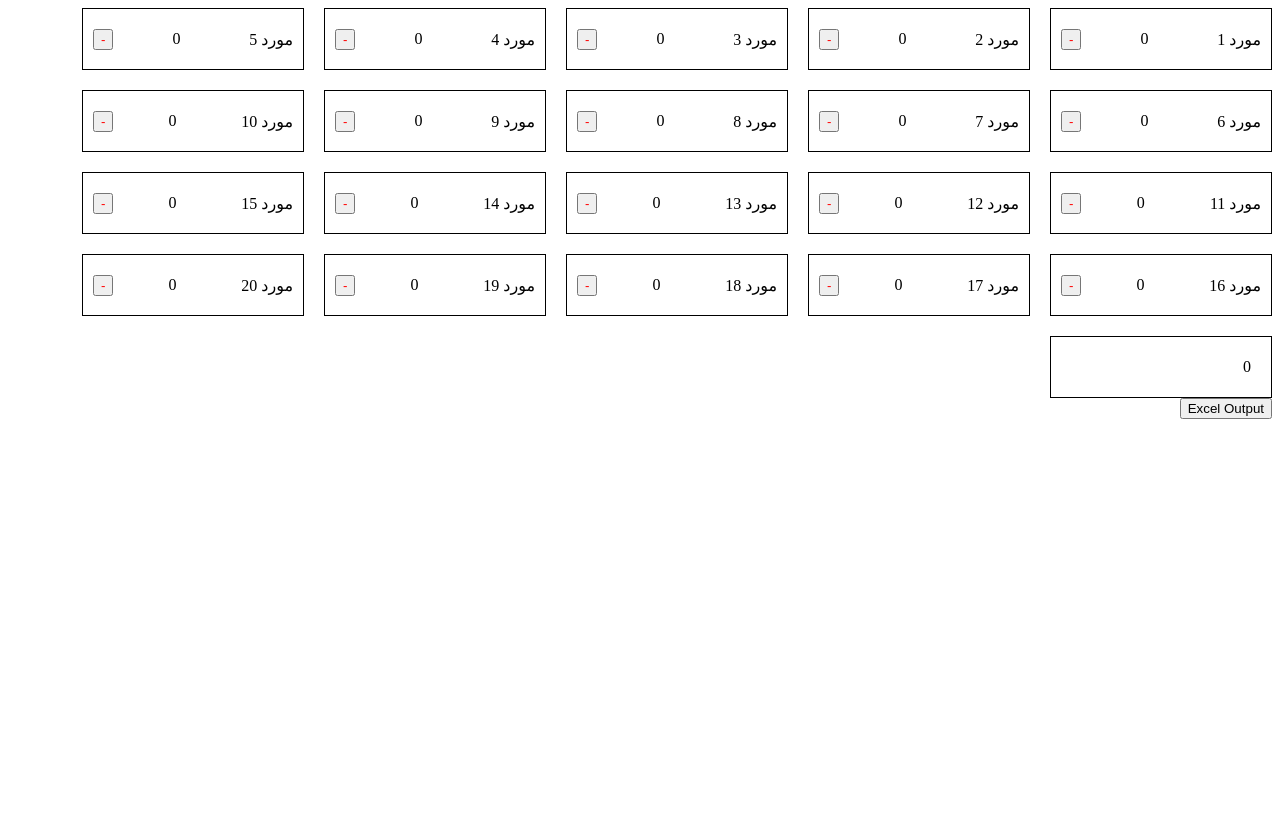
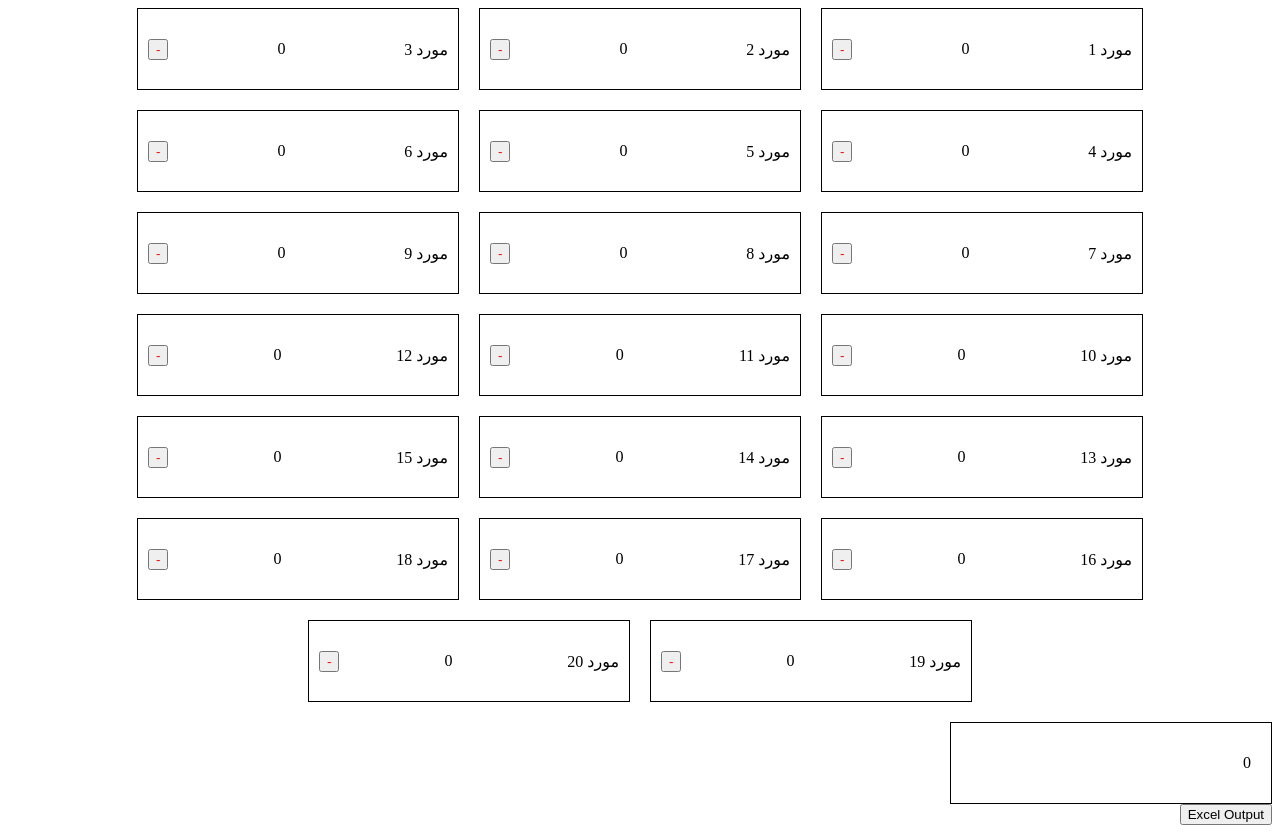
Before and after one commit to metalliclambda/counter, a plain HTML site: page index.html in a window 1280 px wide. Before the commit the page ends 800 px from the top, so only its background shows below. Drawn offline with nearby package versions, Linux system fonts and the light colour scheme.

Commit message:
Update style.css

```diff
--- a/style.css
+++ b/style.css
@@ -2,11 +2,13 @@
   display: flex;
   flex-wrap: wrap;
   gap: 20px;
+  justify-content: center;
 }
 
 .item {
-  width: 200px;
-  height: 40px;
+  width: 100%;
+  max-width: 300px;
+  height: 60px;
   background-color: white;
   display: flex;
   align-items: center;
@@ -24,8 +26,9 @@
 }
 
 .total {
-  width: 200px;
-  height: 40px;
+  width: 100%;
+  max-width: 300px;
+  height: 60px;
   background-color: white;
   display: flex;
   align-items: center;
```
